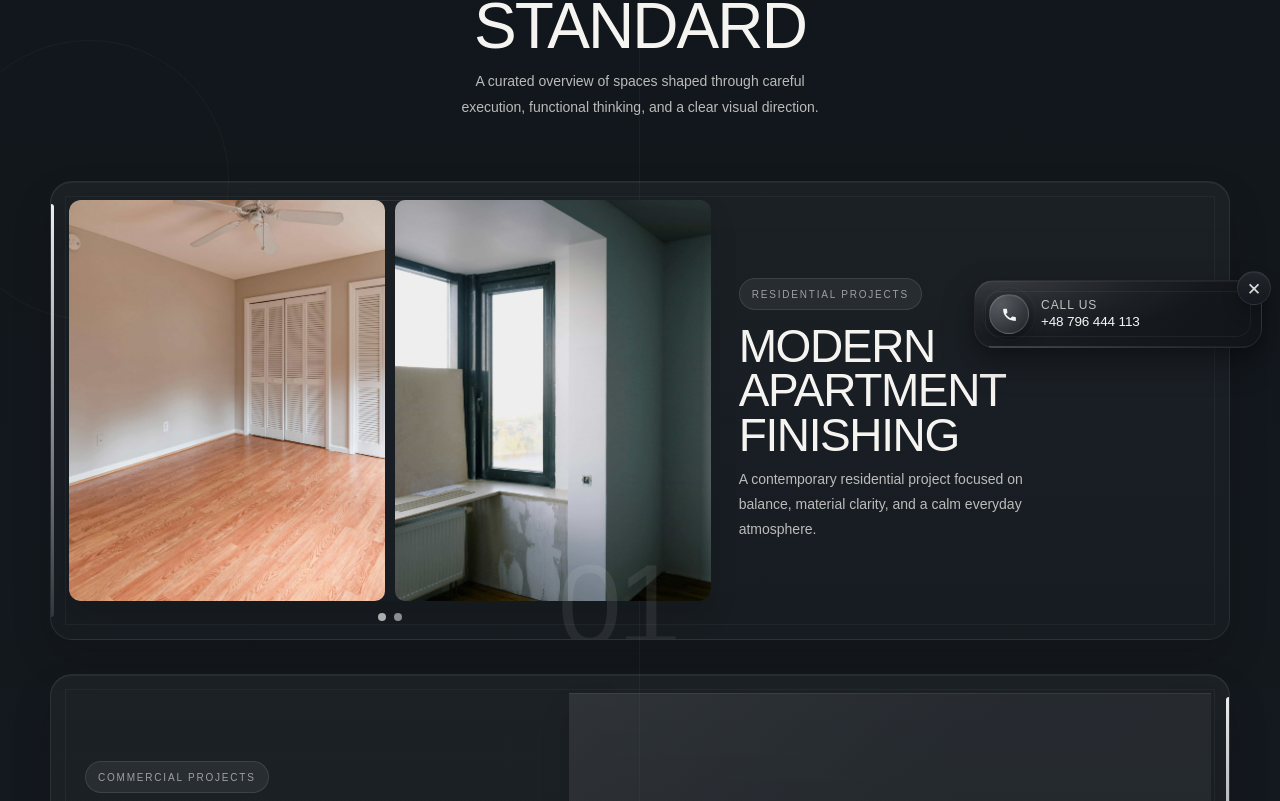
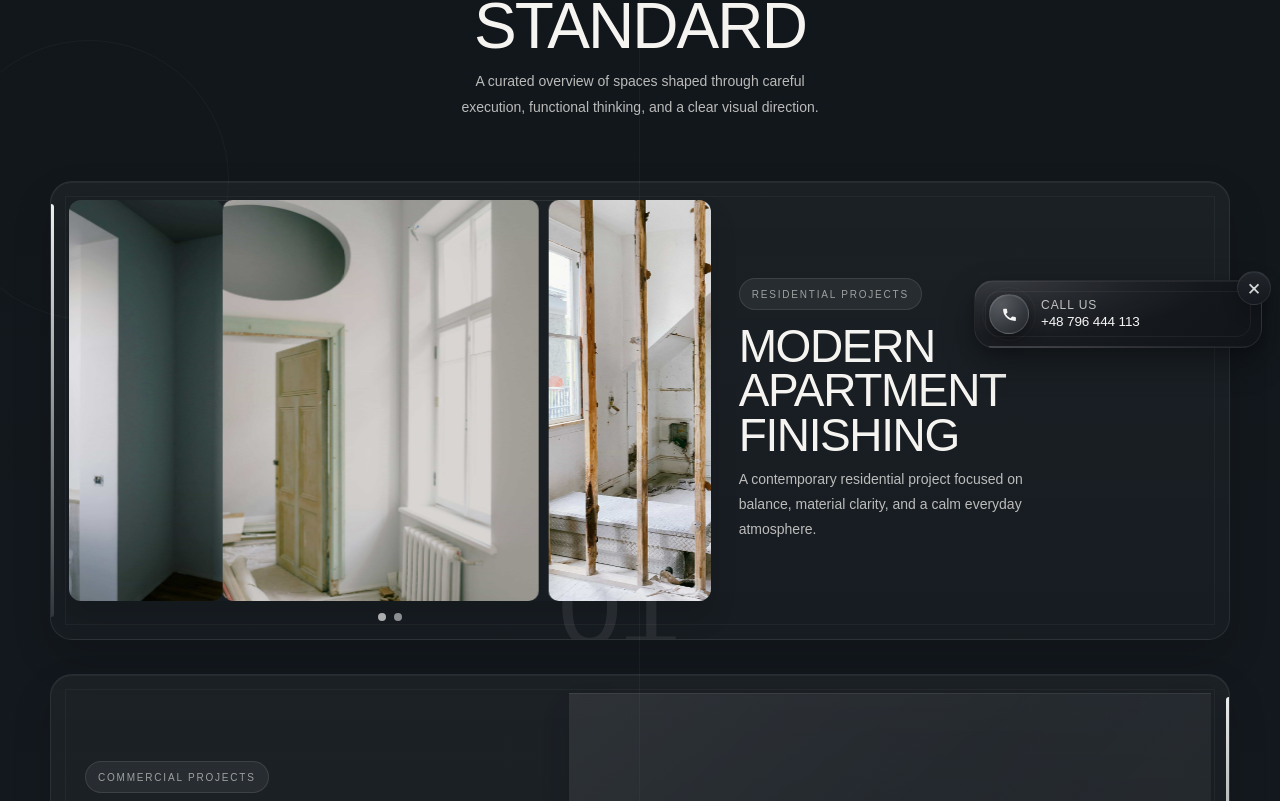
Before and after one commit to romanasolovan/prosto-remont, a Next.js app: page /en/projects in a window 1280 px wide. Shown: the part 434-1235 px from the top of the page. Built offline with nearby package versions, Linux system fonts and the light colour scheme.

Commit message:
Fix carousel state logic to avoid setState in effect and prevent extra re-renders

```diff
--- a/components/Projects/ProjectCardCarousel/ProjectCardCarousel.module.css
+++ b/components/Projects/ProjectCardCarousel/ProjectCardCarousel.module.css
@@ -13,6 +13,19 @@
     0 16px 28px rgba(0, 0, 0, 0.12);
 }
 
+.track {
+  display: flex;
+  width: 100%;
+  height: 100%;
+  transition: transform 400ms ease;
+}
+
+.slide {
+  flex: 0 0 100%;
+  min-width: 100%;
+  height: 100%;
+}
+
 .grid {
   display: grid;
   grid-template-columns: 1fr;
@@ -26,8 +39,8 @@
   width: 100%;
   height: 100%;
   overflow: hidden;
+  border-radius: 10px;
   background: rgba(255, 255, 255, 0.06);
-  border-radius: 10px;
 }
 
 .image {
@@ -69,6 +82,7 @@
 }
 
 @media (prefers-reduced-motion: reduce) {
+  .track,
   .dot {
     transition: none;
   }
--- a/components/Projects/ProjectCardCarousel/ProjectCardCarousel.tsx
+++ b/components/Projects/ProjectCardCarousel/ProjectCardCarousel.tsx
@@ -18,11 +18,14 @@ export default function ProjectCardCarousel({
 
   useEffect(() => {
     const handleResize = () => {
-      if (window.innerWidth >= 768) {
-        setImagesPerPage(2);
-      } else {
-        setImagesPerPage(1);
+      const nextImagesPerPage = window.innerWidth >= 768 ? 2 : 1;
+
+      setImagesPerPage((prev) => {
+        if (prev !== nextImagesPerPage) {
+          setPage(0);
         }
+        return nextImagesPerPage;
+      });
     };
 
     handleResize();
@@ -41,36 +44,44 @@ export default function ProjectCardCarousel({
     return result;
   }, [images, imagesPerPage]);
 
-  // When breakpoint changes from mobile to tablet, number of pages changes.
-  //  useEffect(() => {
-  //    setPage(0);
-  //  }, [imagesPerPage]);
+  const safePage = page >= pages.length ? 0 : page;
 
   useEffect(() => {
     if (pages.length <= 1) return;
 
-    const interval = setInterval(() => {
-      setPage((prevPage) => (prevPage + 1) % pages.length);
+    const interval = window.setInterval(() => {
+      setPage((prevPage) => {
+        const currentPage = prevPage >= pages.length ? 0 : prevPage;
+        return (currentPage + 1) % pages.length;
+      });
     }, 3000);
 
-    return () => clearInterval(interval);
+    return () => window.clearInterval(interval);
   }, [pages.length]);
-
-  const currentImages = pages[page] ?? [];
 
   return (
     <div className={styles.carousel}>
       <div className={styles.viewport}>
+        <div
+          className={styles.track}
+          style={{ transform: `translateX(-${safePage * 100}%)` }}
+        >
+          {pages.map((pageImages, pageIndex) => (
+            <div className={styles.slide} key={pageIndex}>
               <div className={styles.grid}>
-          {currentImages.map((src, index) => (
+                {pageImages.map((src, index) => (
                   <div className={styles.imageWrap} key={`${src}-${index}`}>
                     <Image
                       src={src}
-                alt={`${alt} ${index + 1}`}
+                      alt={`${alt} ${pageIndex * imagesPerPage + index + 1}`}
                       fill
                       className={styles.image}
-                sizes="(max-width: 899px) 100vw, 50vw"
+                      sizes="(max-width: 767px) 100vw, 50vw"
+                      priority={pageIndex === 0}
                     />
+                  </div>
+                ))}
+              </div>
             </div>
           ))}
         </div>
@@ -82,10 +93,12 @@ export default function ProjectCardCarousel({
             <button
               key={index}
               type="button"
-              className={`${styles.dot} ${index === page ? styles.active : ""}`}
+              className={`${styles.dot} ${
+                index === safePage ? styles.active : ""
+              }`}
               onClick={() => setPage(index)}
               aria-label={`Go to image group ${index + 1}`}
-              aria-pressed={index === page}
+              aria-pressed={index === safePage}
             />
           ))}
         </div>
```
Lines whose indentation alone changed are shown as unchanged.
